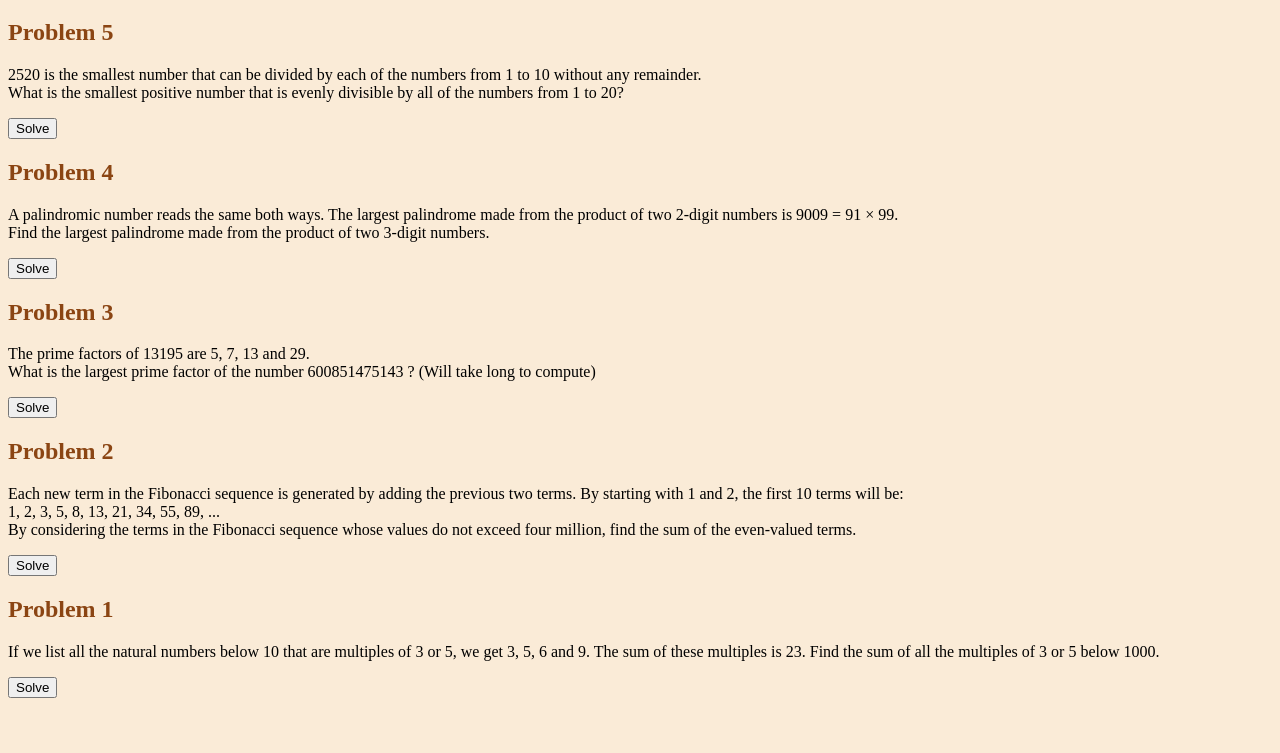
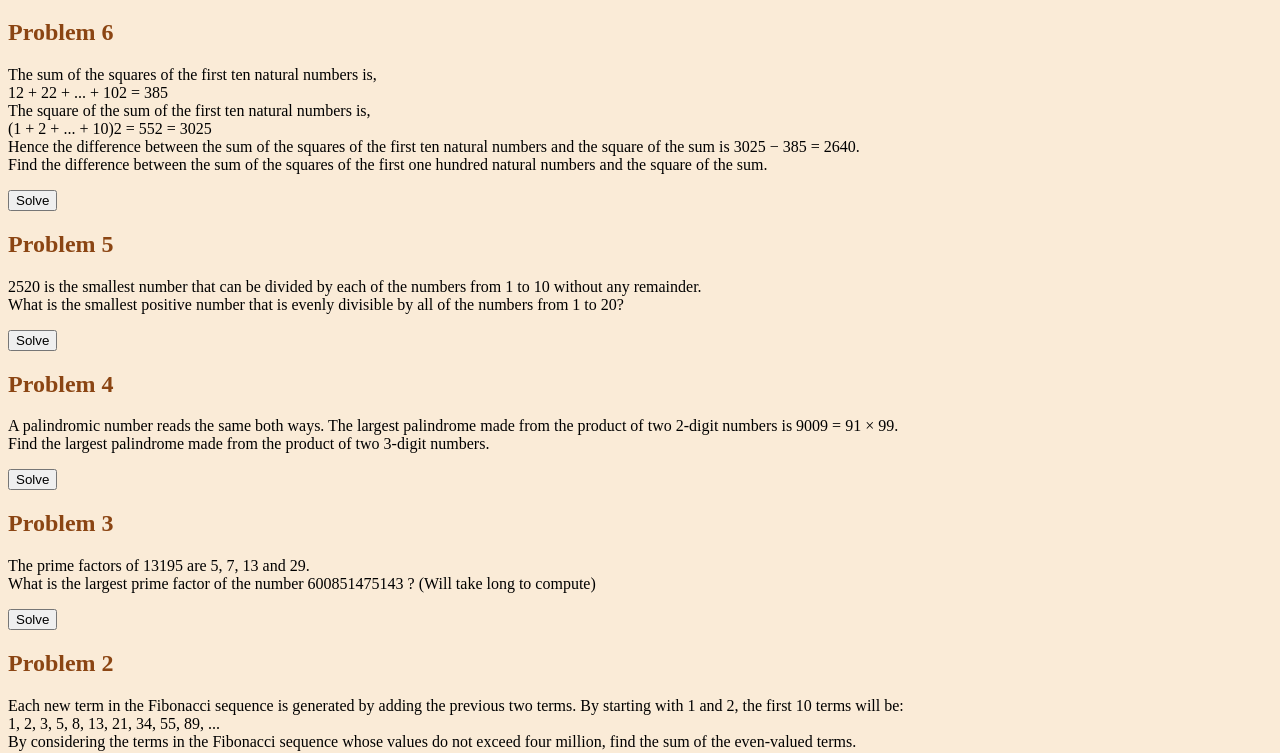
Before and after one commit to dragonraij/euler-problems, a plain HTML site: page index.html in a window 1280 px wide. Shown: the part 61-814 px from the top of the page. Drawn offline with Linux system fonts and the light colour scheme.

Commit message:
problem 6

```diff
--- a/code.js
+++ b/code.js
@@ -1,4 +1,9 @@
-function Solution5(){
+function Solution6(){
+
+
+currentNum=1 * 2 * 3 * 5 * 7 * 11 * 13 * 17 * 19;
+	document.getElementById("solution5").innerHTML="Smallest product = "+currentNum;
+};function Solution5(){
 
 
 currentNum=1 * 2 * 3 * 5 * 7 * 11 * 13 * 17 * 19;
--- a/index.html
+++ b/index.html
@@ -10,6 +10,21 @@
 
 <body>
 <h1>Euler Problem Series</h1>
+<h2>Problem 6</h2>
+<p>
+The sum of the squares of the first ten natural numbers is,
+<br>
+12 + 22 + ... + 102 = 385<br>
+The square of the sum of the first ten natural numbers is,
+<br>
+(1 + 2 + ... + 10)2 = 552 = 3025<br>
+Hence the difference between the sum of the squares of the first ten natural numbers and the square of the sum is 3025 − 385 = 2640.
+<br>
+Find the difference between the sum of the squares of the first one hundred natural numbers and the square of the sum.
+</p>
+<button onclick="Solution6()">Solve</button>
+<p id="solution6"></p>
+
 <h2>Problem 5</h2>
 <p>2520 is the smallest number that can be divided by each of the numbers from 1 to 10 without any remainder.
 <br>
```
